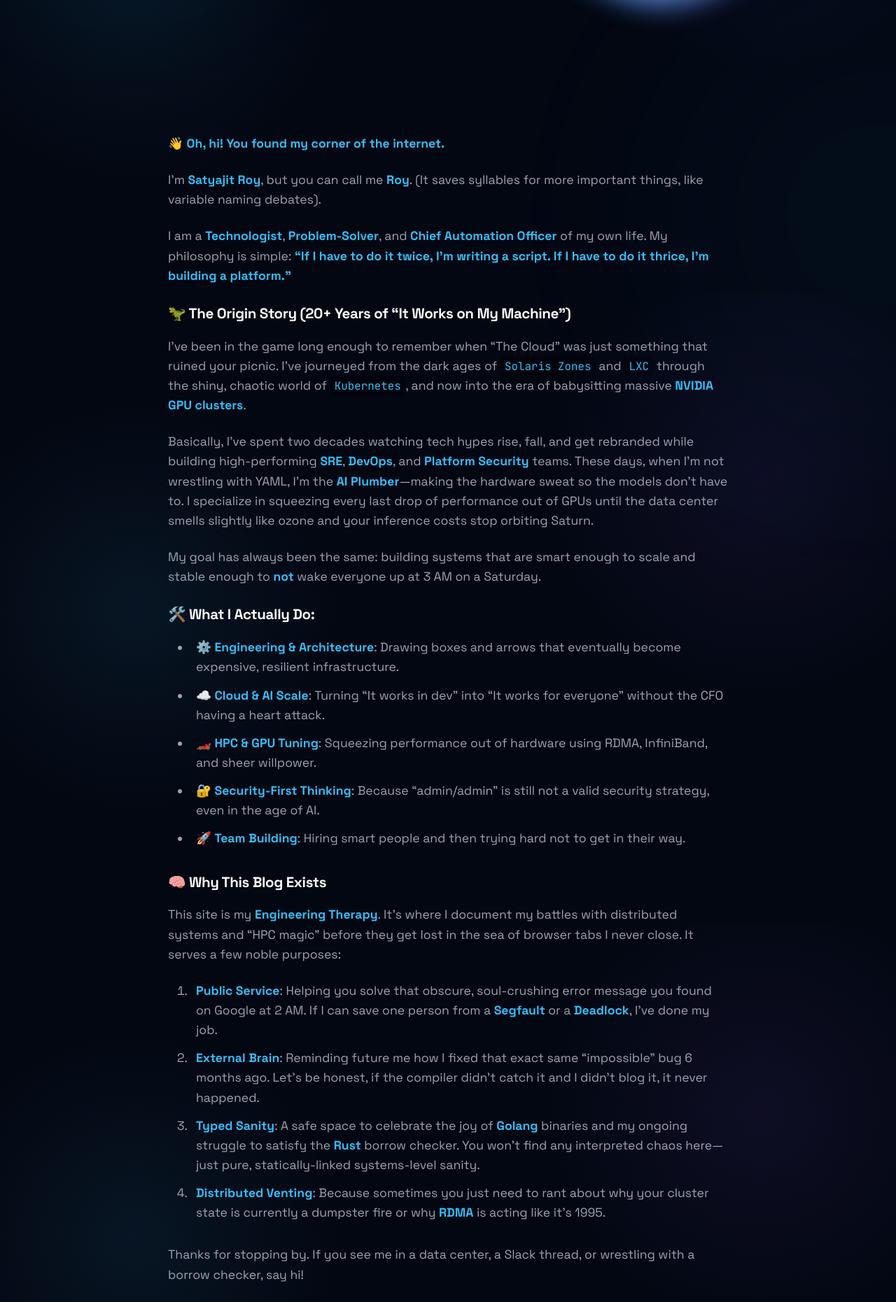
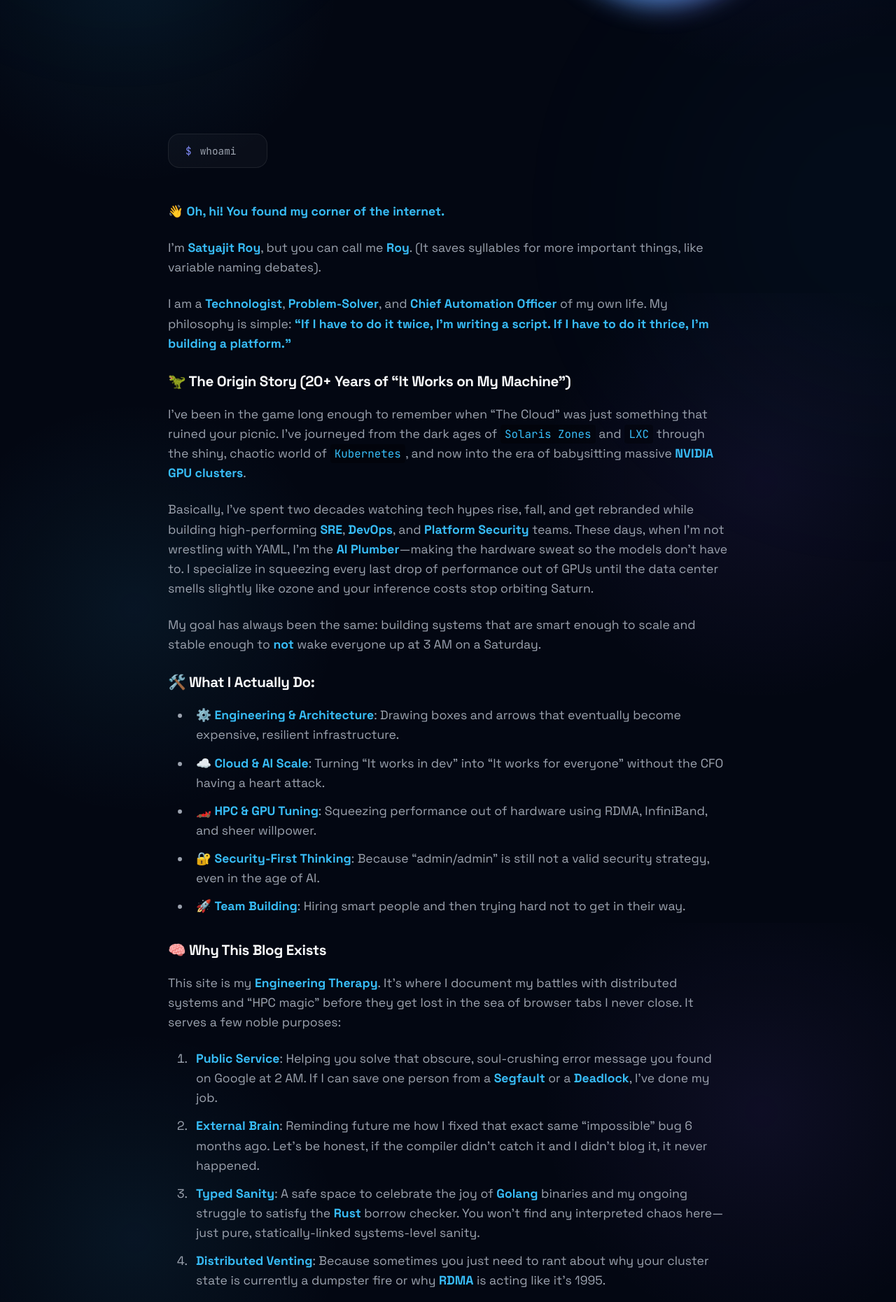
Before and after one commit to kodelint/kodelint.github.io, a Jekyll site: the page built from index.md, in a window 1280 px wide. Shown: the part 481-2342 px from the top of the page at 70% size. Built offline with Jekyll 4.4.1, drawn with Linux system fonts in a browser that asks for light colours; nearby versions of some CDN libraries.

Commit message:
UI Improvement: Added terminal-style 'whoami' prompt to bridge header and bio flow

```diff
--- a/assets/css/main.css
+++ b/assets/css/main.css
@@ -473,6 +473,33 @@
   padding-left: 0.5rem;
 }
 
+/* Terminal Prompt Hook */
+.whoami-prompt {
+  font-family: var(--font-mono);
+  background: rgba(255, 255, 255, 0.03);
+  padding: 0.75rem 1.5rem;
+  border-radius: var(--radius-md);
+  border: 1px solid var(--border-subtle);
+  display: inline-flex;
+  align-items: center;
+  gap: 0.75rem;
+  margin-bottom: 3rem;
+  font-size: 0.9rem;
+  color: var(--text-secondary);
+}
+
+.whoami-prompt .cursor {
+  width: 8px;
+  height: 1.2em;
+  background: var(--accent-primary);
+  display: inline-block;
+  animation: blink 1s step-end infinite;
+}
+
+@keyframes blink {
+  50% { opacity: 0; }
+}
+
 .content-body strong, .content-body b {
   color: var(--accent-primary);
   font-weight: 700;
--- a/index.md
+++ b/index.md
@@ -2,6 +2,11 @@
 title: Myself
 layout: page
 ---
+
+<div class="whoami-prompt">
+  <span style="color: var(--accent-secondary)">$</span> whoami
+  <span class="cursor"></span>
+</div>
 
 👋 **Oh, hi! You found my corner of the internet.**
 
```
